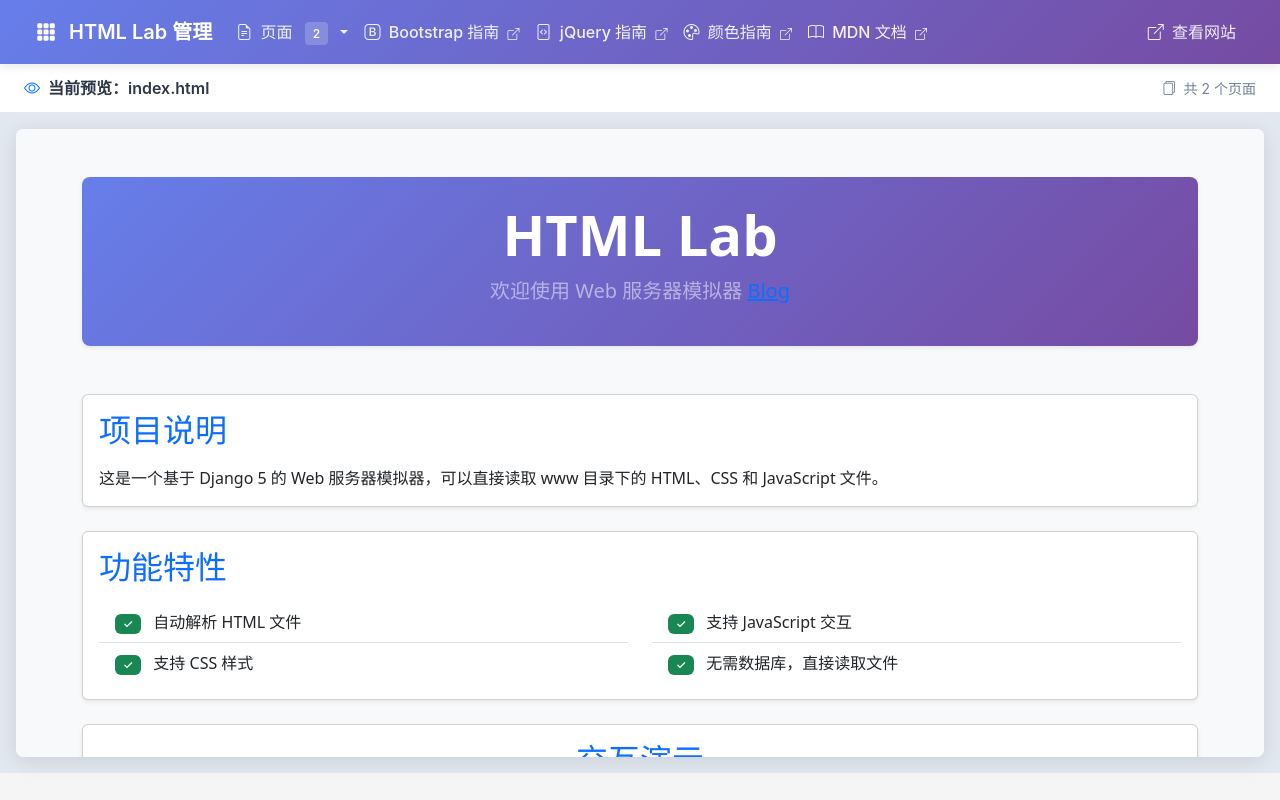
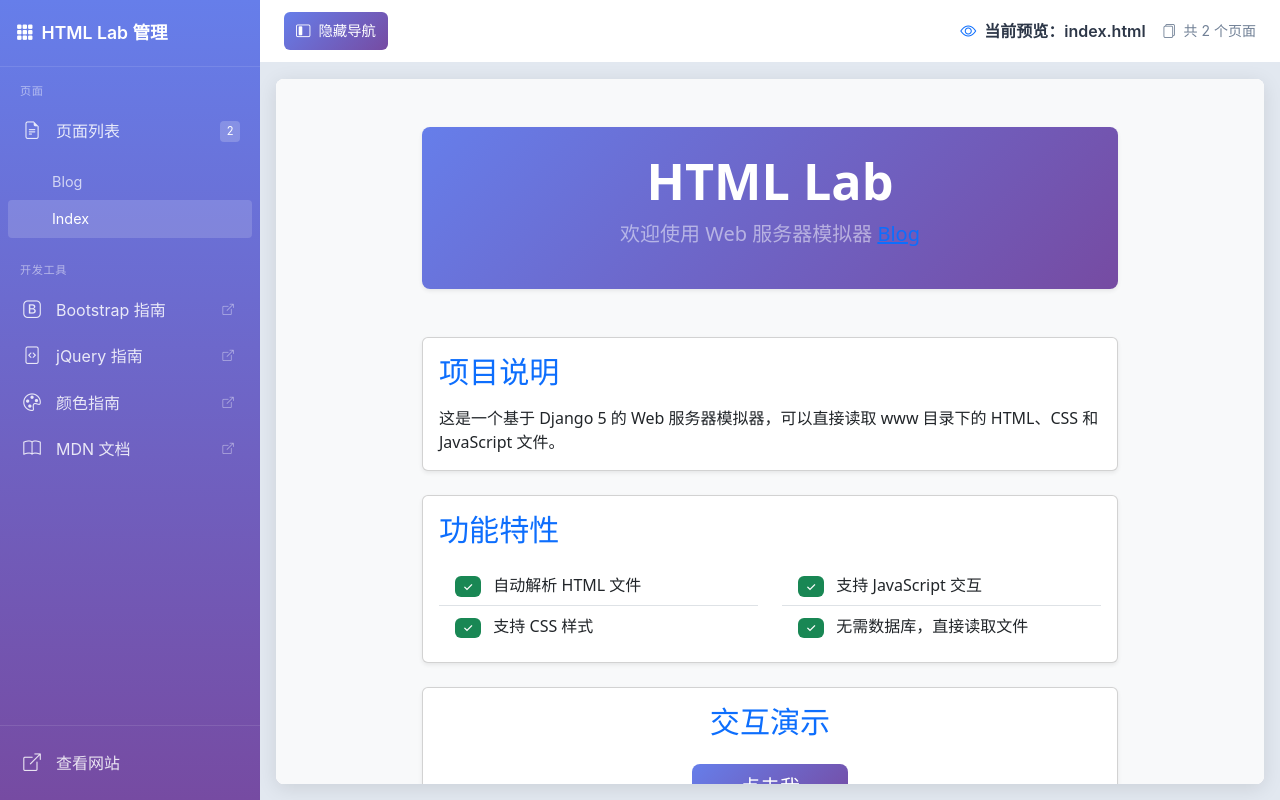
Before and after one commit to coffeelet/htmllab, a Django app: page /manage/ in a window 1280 px wide. Run offline with Django 5.2, Linux system fonts and the light colour scheme; some libraries are stand-ins or nearby versions.

Commit message:
update manage template

```diff
--- a/htmllab/templates/manage.html
+++ b/htmllab/templates/manage.html
@@ -20,65 +20,175 @@
             overflow: hidden;
         }
 
-        /* 顶部导航栏 - 固定在顶部 */
-        .manage-navbar {
-            background: linear-gradient(135deg, #667eea 0%, #764ba2 100%);
-            padding: 0.75rem 1.5rem;
-            box-shadow: 0 2px 10px rgba(0,0,0,0.1);
-            position: sticky;
+        /* 侧边栏容器 */
+        .sidebar {
+            position: fixed;
+            left: 0;
             top: 0;
+            height: 100vh;
+            width: 260px;
+            background: linear-gradient(180deg, #667eea 0%, #764ba2 100%);
+            transition: transform 0.3s ease;
             z-index: 1000;
+            display: flex;
+            flex-direction: column;
         }
 
-        .manage-navbar .navbar-brand {
-            color: white !important;
-            font-weight: 600;
-            font-size: 1.25rem;
+        .sidebar.collapsed {
+            transform: translateX(-100%);
         }
 
-        .manage-navbar .nav-link {
-            color: rgba(255,255,255,0.9) !important;
-            font-weight: 500;
-            padding: 0.5rem 1rem;
-            transition: all 0.2s;
-            border-radius: 0.375rem;
+        /* 侧边栏头部 */
+        .sidebar-header {
+            padding: 1.25rem 1rem;
+            border-bottom: 1px solid rgba(255,255,255,0.1);
         }
 
-        .manage-navbar .nav-link:hover {
-            color: white !important;
+        .sidebar-brand {
+            color: white;
+            font-weight: 600;
+            font-size: 1.1rem;
+            text-decoration: none;
+            display: flex;
+            align-items: center;
+            gap: 0.5rem;
+        }
+
+        .sidebar-brand:hover {
+            color: white;
+        }
+
+        /* 侧边栏导航 */
+        .sidebar-nav {
+            flex: 1;
+            overflow-y: auto;
+            padding: 1rem 0;
+        }
+
+        .sidebar-nav::-webkit-scrollbar {
+            width: 4px;
+        }
+
+        .sidebar-nav::-webkit-scrollbar-track {
+            background: transparent;
+        }
+
+        .sidebar-nav::-webkit-scrollbar-thumb {
+            background: rgba(255,255,255,0.2);
+            border-radius: 2px;
+        }
+
+        .nav-section {
+            margin-bottom: 1.5rem;
+        }
+
+        .nav-section-title {
+            color: rgba(255,255,255,0.5);
+            font-size: 0.7rem;
+            text-transform: uppercase;
+            letter-spacing: 0.05em;
+            padding: 0 1.25rem;
+            margin-bottom: 0.5rem;
+        }
+
+        .nav-item-custom {
+            padding: 0.625rem 1.25rem;
+            color: rgba(255,255,255,0.85);
+            text-decoration: none;
+            display: flex;
+            align-items: center;
+            gap: 0.75rem;
+            transition: all 0.2s;
+            cursor: pointer;
+        }
+
+        .nav-item-custom:hover {
+            color: white;
             background-color: rgba(255,255,255,0.1);
         }
 
-        .manage-navbar .dropdown-menu {
-            border: none;
-            box-shadow: 0 4px 20px rgba(0,0,0,0.15);
-            border-radius: 0.5rem;
-            padding: 0.5rem 0;
+        .nav-item-custom.active {
+            color: white;
+            background-color: rgba(255,255,255,0.15);
+            border-left: 3px solid white;
         }
 
-        .manage-navbar .dropdown-item {
-            padding: 0.625rem 1.25rem;
-            font-weight: 500;
-            color: #4a5568;
-            transition: all 0.2s;
+        .nav-item-custom i {
+            font-size: 1.1rem;
+            width: 1.5rem;
+            text-align: center;
         }
 
-        .manage-navbar .dropdown-item:hover {
-            background-color: #f7fafc;
-            color: #667eea;
+        /* 页面列表 */
+        .page-list {
+            max-height: 200px;
+            overflow-y: auto;
+            margin: 0.5rem 0;
+            padding: 0 0.5rem;
         }
 
-        .manage-navbar .dropdown-item.active {
-            background-color: #667eea;
-            color: white;
+        .page-list::-webkit-scrollbar {
+            width: 4px;
         }
 
-        .manage-navbar .dropdown-toggle::after {
-            margin-left: 0.5rem;
+        .page-list::-webkit-scrollbar-thumb {
+            background: rgba(255,255,255,0.2);
+            border-radius: 2px;
         }
 
-        /* 页面信息栏 */
-        .page-info-bar {
+        .page-item {
+            padding: 0.5rem 1rem 0.5rem 2.75rem;
+            color: rgba(255,255,255,0.7);
+            text-decoration: none;
+            display: block;
+            font-size: 0.9rem;
+            transition: all 0.2s;
+            border-radius: 0.25rem;
+            white-space: nowrap;
+            overflow: hidden;
+            text-overflow: ellipsis;
+        }
+
+        .page-item:hover {
+            color: white;
+            background-color: rgba(255,255,255,0.1);
+        }
+
+        .page-item.active {
+            color: white;
+            background-color: rgba(255,255,255,0.15);
+        }
+
+        .badge-pages {
+            background-color: rgba(255,255,255,0.2);
+            color: white;
+            font-size: 0.7rem;
+            padding: 0.15rem 0.4rem;
+            border-radius: 0.25rem;
+            margin-left: auto;
+        }
+
+        /* 侧边栏底部 */
+        .sidebar-footer {
+            padding: 1rem 1.25rem;
+            border-top: 1px solid rgba(255,255,255,0.1);
+        }
+
+        /* 主内容区域 */
+        .main-content {
+            margin-left: 260px;
+            height: 100vh;
+            display: flex;
+            flex-direction: column;
+            transition: margin-left 0.3s ease;
+        }
+
+        .main-content.expanded {
+            margin-left: 0;
+        }
+
+        /* 顶部工具栏 */
+        .top-bar {
             background-color: white;
             padding: 0.75rem 1.5rem;
             border-bottom: 1px solid #e2e8f0;
@@ -87,7 +197,32 @@
             align-items: center;
         }
 
-        .page-info-bar .page-title {
+        .toggle-btn {
+            background: linear-gradient(135deg, #667eea 0%, #764ba2 100%);
+            border: none;
+            color: white;
+            padding: 0.5rem 0.75rem;
+            border-radius: 0.375rem;
+            cursor: pointer;
+            transition: all 0.2s;
+            display: flex;
+            align-items: center;
+            gap: 0.5rem;
+            font-size: 0.9rem;
+        }
+
+        .toggle-btn:hover {
+            opacity: 0.9;
+            transform: translateY(-1px);
+        }
+
+        .page-info {
+            display: flex;
+            align-items: center;
+            gap: 1rem;
+        }
+
+        .page-title {
             font-weight: 600;
             color: #2d3748;
             display: flex;
@@ -95,17 +230,17 @@
             gap: 0.5rem;
         }
 
-        .page-info-bar .page-stats {
+        .page-stats {
             color: #718096;
             font-size: 0.875rem;
         }
 
-        /* iframe 容器 - 固定高度，内部可滚动 */
+        /* iframe 容器 */
         .iframe-container {
-            width: 100%;
-            height: calc(100vh - 140px); /* 减去导航栏和信息栏的高度 */
+            flex: 1;
             background-color: #e2e8f0;
             padding: 1rem;
+            overflow: hidden;
         }
 
         .iframe-wrapper {
@@ -122,128 +257,153 @@
             height: 100%;
             border: none;
             background-color: white;
-            overflow: auto; /* iframe 内部可以有滚动条 */
         }
 
         /* 响应式调整 */
         @media (max-width: 768px) {
-            .manage-navbar {
-                padding: 0.5rem 1rem;
+            .sidebar {
+                width: 240px;
             }
 
-            .page-info-bar {
-                flex-direction: column;
-                gap: 0.5rem;
-                text-align: center;
+            .main-content {
+                margin-left: 0;
+            }
+
+            .sidebar:not(.collapsed) + .main-content::before {
+                content: '';
+                position: fixed;
+                top: 0;
+                left: 0;
+                right: 0;
+                bottom: 0;
+                background: rgba(0,0,0,0.5);
+                z-index: 999;
+            }
+
+            .top-bar {
+                padding: 0.75rem 1rem;
             }
 
             .iframe-container {
                 padding: 0.5rem;
-                height: calc(100vh - 180px); /* 移动端高度调整 */
             }
         }
 
-        /* 徽章样式 */
-        .badge-pages {
-            background-color: rgba(255,255,255,0.2);
+        /* 折叠状态下的浮动按钮 */
+        .floating-toggle {
+            position: fixed;
+            left: 1rem;
+            top: 1rem;
+            z-index: 999;
+            background: linear-gradient(135deg, #667eea 0%, #764ba2 100%);
+            border: none;
             color: white;
-            font-size: 0.75rem;
-            padding: 0.25rem 0.5rem;
-            border-radius: 0.25rem;
-            margin-left: 0.5rem;
+            width: 40px;
+            height: 40px;
+            border-radius: 50%;
+            cursor: pointer;
+            box-shadow: 0 2px 10px rgba(0,0,0,0.2);
+            transition: all 0.3s ease;
+            display: none;
+            align-items: center;
+            justify-content: center;
+        }
+
+        .floating-toggle.show {
+            display: flex;
+        }
+
+        .floating-toggle:hover {
+            transform: scale(1.1);
+        }
+
+        .sidebar.collapsed ~ .floating-toggle {
+            display: flex;
         }
     </style>
 </head>
 <body>
-    <!-- 顶部导航栏 -->
-    <nav class="navbar navbar-expand-lg manage-navbar">
-        <div class="container-fluid">
-            <a class="navbar-brand" href="/manage/">
-                <i class="bi bi-grid-3x3-gap-fill me-2"></i>
+    <!-- 左侧边栏导航 -->
+    <aside class="sidebar" id="sidebar">
+        <!-- 边栏头部 -->
+        <div class="sidebar-header">
+            <a class="sidebar-brand" href="/manage/">
+                <i class="bi bi-grid-3x3-gap-fill"></i>
                 HTML Lab 管理
             </a>
+        </div>
 
-            <button class="navbar-toggler" type="button" data-bs-toggle="collapse" data-bs-target="#navbarNav"
-                    style="border-color: rgba(255,255,255,0.3);">
-                <span class="navbar-toggler-icon" style="filter: invert(1);"></span>
-            </button>
+        <!-- 边栏导航 -->
+        <nav class="sidebar-nav">
+            <!-- 页面管理 -->
+            <div class="nav-section">
+                <div class="nav-section-title">页面</div>
+                <div class="nav-item-custom" id="pagesToggle">
+                    <i class="bi bi-file-earmark-text"></i>
+                    <span>页面列表</span>
+                    <span class="badge-pages">{{ page_count }}</span>
+                </div>
+                <div class="page-list" id="pagesList">
+                    {% for page in pages %}
+                    <a class="page-item {% if page.filename == current_page %}active{% endif %}"
+                       href="?page={{ page.filename }}">
+                        {{ page.title }}
+                    </a>
+                    {% empty %}
+                    <span class="page-item" style="color: rgba(255,255,255,0.4);">暂无页面</span>
+                    {% endfor %}
+                </div>
+            </div>
 
-            <div class="collapse navbar-collapse" id="navbarNav">
-                <ul class="navbar-nav me-auto mb-2 mb-lg-0">
-                    <!-- 页面下拉菜单 -->
-                    <li class="nav-item dropdown">
-                        <a class="nav-link dropdown-toggle" href="#" role="button" data-bs-toggle="dropdown" aria-expanded="false">
-                            <i class="bi bi-file-earmark-text me-1"></i>
-                            页面
-                            <span class="badge-pages">{{ page_count }}</span>
+            <!-- 开发工具 -->
+            <div class="nav-section">
+                <div class="nav-section-title">开发工具</div>
+                <a class="nav-item-custom" href="https://getbootstrap.com/docs/5.3/getting-started/introduction/" target="_blank">
+                    <i class="bi bi-bootstrap"></i>
+                    <span>Bootstrap 指南</span>
+                    <i class="bi bi-box-arrow-up-right ms-auto" style="font-size: 0.7rem; opacity: 0.6;"></i>
                 </a>
-                        <ul class="dropdown-menu">
-                            <li><h6 class="dropdown-header">已创建的页面</h6></li>
-                            <li><hr class="dropdown-divider"></li>
-                            {% for page in pages %}
-                            <li>
-                                <a class="dropdown-item {% if page.filename == current_page %}active{% endif %}"
-                                   href="?page={{ page.filename }}">
-                                    <i class="bi bi-file-earmark me-2"></i>{{ page.title }}
+                <a class="nav-item-custom" href="https://api.jquery.com/" target="_blank">
+                    <i class="bi bi-file-code"></i>
+                    <span>jQuery 指南</span>
+                    <i class="bi bi-box-arrow-up-right ms-auto" style="font-size: 0.7rem; opacity: 0.6;"></i>
                 </a>
-                            </li>
-                            {% empty %}
-                            <li><span class="dropdown-item text-muted">暂无页面</span></li>
-                            {% endfor %}
-                        </ul>
-                    </li>
-
-                    <!-- Bootstrap 指南 -->
-                    <li class="nav-item">
-                        <a class="nav-link" href="https://getbootstrap.com/docs/5.3/getting-started/introduction/" target="_blank">
-                            <i class="bi bi-bootstrap me-1"></i>
-                            Bootstrap 指南
-                            <i class="bi bi-box-arrow-up-right ms-1" style="font-size: 0.75rem;"></i>
+                <a class="nav-item-custom" href="https://colorhunt.co/" target="_blank">
+                    <i class="bi bi-palette"></i>
+                    <span>颜色指南</span>
+                    <i class="bi bi-box-arrow-up-right ms-auto" style="font-size: 0.7rem; opacity: 0.6;"></i>
                 </a>
-                    </li>
-
-                    <!-- jQuery 指南 -->
-                    <li class="nav-item">
-                        <a class="nav-link" href="https://api.jquery.com/" target="_blank">
-                            <i class="bi bi-file-code me-1"></i>
-                            jQuery 指南
-                            <i class="bi bi-box-arrow-up-right ms-1" style="font-size: 0.75rem;"></i>
+                <a class="nav-item-custom" href="https://developer.mozilla.org/zh-CN/" target="_blank">
+                    <i class="bi bi-book"></i>
+                    <span>MDN 文档</span>
+                    <i class="bi bi-box-arrow-up-right ms-auto" style="font-size: 0.7rem; opacity: 0.6;"></i>
                 </a>
-                    </li>
-
-                    <!-- Web 颜色指南 -->
-                    <li class="nav-item">
-                        <a class="nav-link" href="https://colorhunt.co/" target="_blank">
-                            <i class="bi bi-palette me-1"></i>
-                            颜色指南
-                            <i class="bi bi-box-arrow-up-right ms-1" style="font-size: 0.75rem;"></i>
-                        </a>
-                    </li>
-
-                    <!-- MDN Web Docs -->
-                    <li class="nav-item">
-                        <a class="nav-link" href="https://developer.mozilla.org/zh-CN/" target="_blank">
-                            <i class="bi bi-book me-1"></i>
-                            MDN 文档
-                            <i class="bi bi-box-arrow-up-right ms-1" style="font-size: 0.75rem;"></i>
-                        </a>
-                    </li>
-                </ul>
-
-                <ul class="navbar-nav">
-                    <li class="nav-item">
-                        <a class="nav-link" href="/" target="_blank">
-                            <i class="bi bi-box-arrow-up-right me-1"></i>
-                            查看网站
-                        </a>
-                    </li>
-                </ul>
-            </div>
             </div>
         </nav>
 
-    <!-- 页面信息栏 -->
-    <div class="page-info-bar">
+        <!-- 边栏底部 -->
+        <div class="sidebar-footer">
+            <a class="nav-item-custom" href="/" target="_blank" style="padding: 0.5rem 0;">
+                <i class="bi bi-box-arrow-up-right"></i>
+                <span>查看网站</span>
+            </a>
+        </div>
+    </aside>
+
+    <!-- 悬浮切换按钮（当边栏隐藏时显示） -->
+    <button class="floating-toggle" id="floatingToggle" title="显示导航">
+        <i class="bi bi-list"></i>
+    </button>
+
+    <!-- 主内容区域 -->
+    <main class="main-content" id="mainContent">
+        <!-- 顶部工具栏 -->
+        <div class="top-bar">
+            <button class="toggle-btn" id="toggleSidebar">
+                <i class="bi bi-layout-sidebar-inset"></i>
+                <span>隐藏导航</span>
+            </button>
+            <div class="page-info">
                 <div class="page-title">
                     <i class="bi bi-eye text-primary"></i>
                     <span>当前预览：{{ current_page }}</span>
@@ -253,6 +413,7 @@
                     共 {{ page_count }} 个页面
                 </div>
             </div>
+        </div>
 
         <!-- iframe 容器 -->
         <div class="iframe-container">
@@ -260,8 +421,69 @@
                 <iframe src="{{ iframe_url }}" sandbox="allow-scripts allow-same-origin allow-forms allow-popups allow-top-navigation"></iframe>
             </div>
         </div>
+    </main>
 
     <!-- Bootstrap JS -->
     <script src="/static/bootstrap/js/bootstrap.bundle.min.js"></script>
+    <script>
+        // 获取元素
+        const sidebar = document.getElementById('sidebar');
+        const mainContent = document.getElementById('mainContent');
+        const toggleBtn = document.getElementById('toggleSidebar');
+        const floatingToggle = document.getElementById('floatingToggle');
+        const pagesToggle = document.getElementById('pagesToggle');
+        const pagesList = document.getElementById('pagesList');
+        const toggleBtnText = toggleBtn.querySelector('span');
+        const toggleBtnIcon = toggleBtn.querySelector('i');
+
+        // 从 localStorage 读取边栏状态
+        const sidebarCollapsed = localStorage.getItem('sidebarCollapsed') === 'true';
+        if (sidebarCollapsed) {
+            sidebar.classList.add('collapsed');
+            mainContent.classList.add('expanded');
+            floatingToggle.classList.add('show');
+            toggleBtnText.textContent = '显示导航';
+            toggleBtnIcon.className = 'bi bi-layout-sidebar-inset-reverse';
+        }
+
+        // 切换边栏
+        function toggleSidebar() {
+            const isCollapsed = sidebar.classList.toggle('collapsed');
+            mainContent.classList.toggle('expanded');
+            floatingToggle.classList.toggle('show', isCollapsed);
+
+            if (isCollapsed) {
+                toggleBtnText.textContent = '显示导航';
+                toggleBtnIcon.className = 'bi bi-layout-sidebar-inset-reverse';
+            } else {
+                toggleBtnText.textContent = '隐藏导航';
+                toggleBtnIcon.className = 'bi bi-layout-sidebar-inset';
+            }
+
+            // 保存状态到 localStorage
+            localStorage.setItem('sidebarCollapsed', isCollapsed);
+        }
+
+        // 绑定事件
+        toggleBtn.addEventListener('click', toggleSidebar);
+        floatingToggle.addEventListener('click', toggleSidebar);
+
+        // 切换页面列表
+        pagesToggle.addEventListener('click', function() {
+            pagesList.style.display = pagesList.style.display === 'none' ? 'block' : 'none';
+        });
+
+        // 移动端点击遮罩关闭边栏
+        document.addEventListener('click', function(e) {
+            if (window.innerWidth <= 768 && !sidebar.classList.contains('collapsed')) {
+                const isClickInsideSidebar = sidebar.contains(e.target);
+                const isClickOnToggle = toggleBtn.contains(e.target) || floatingToggle.contains(e.target);
+
+                if (!isClickInsideSidebar && !isClickOnToggle) {
+                    toggleSidebar();
+                }
+            }
+        });
+    </script>
 </body>
 </html>
```
Lines whose indentation alone changed are shown as unchanged.
